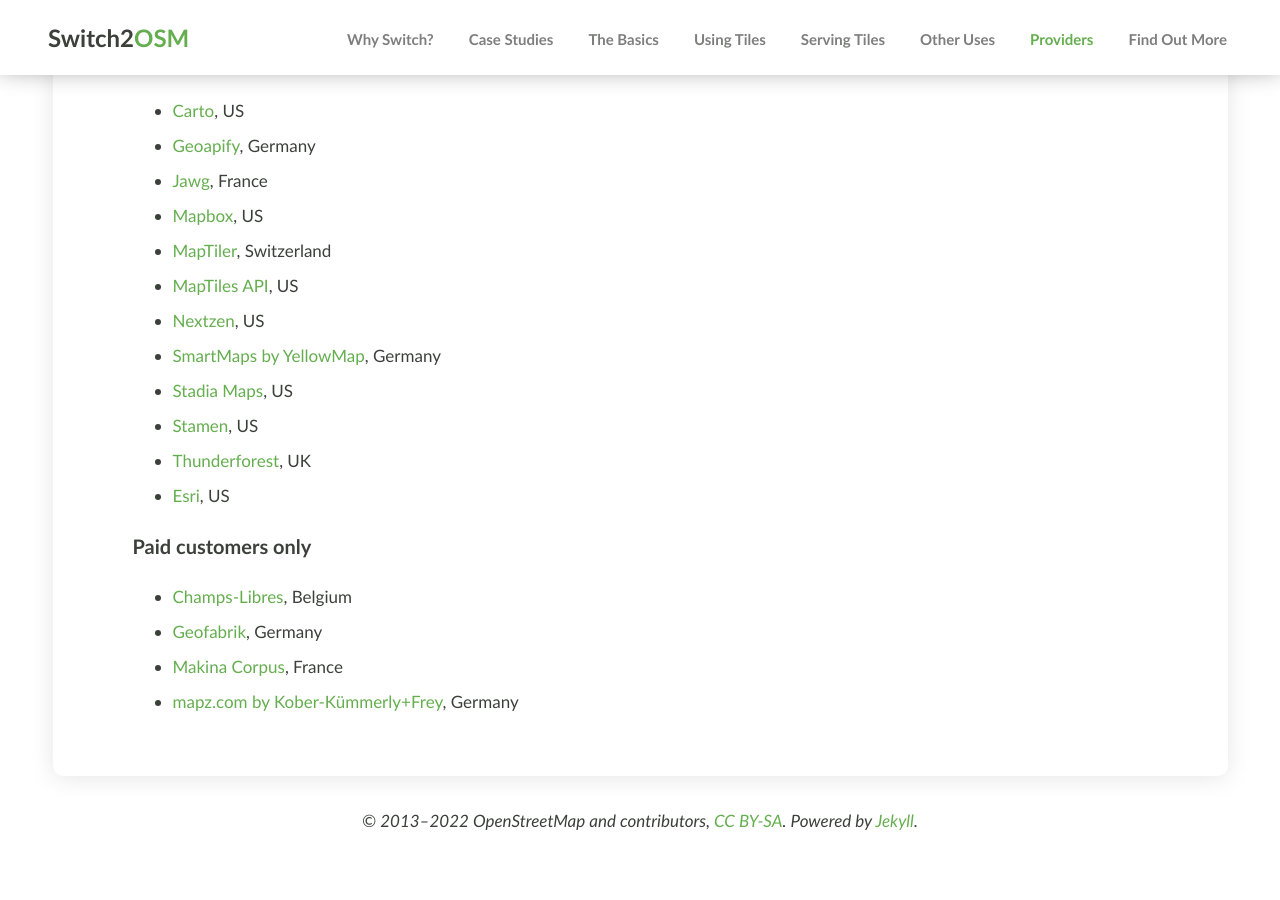
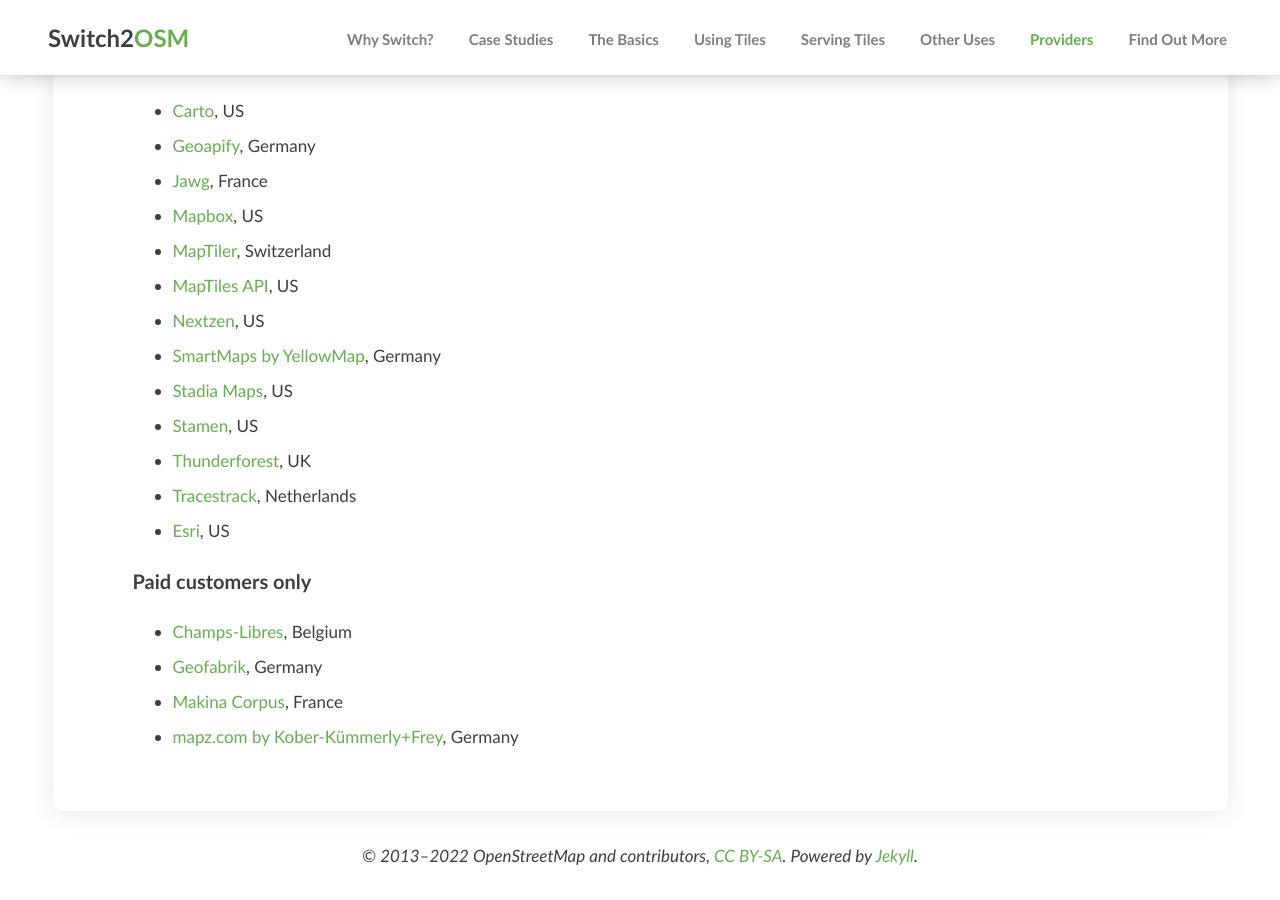
Before and after one commit to switch2osm/switch2osm, a Jekyll site: the page built from providers.md, in a window 1280 px wide and 900 px high, scrolled down 1144 px. Built offline with Jekyll 4.4.1, drawn with Linux system fonts in a browser that asks for light colours; comment, search, counter and statistics services are not loaded; before the commit the page ends 2009 px from its top, so only the background shows below that.

Commit message:
Update providers.md
Add Tracestrack tile hosting

```diff
--- a/providers.md
+++ b/providers.md
@@ -44,6 +44,7 @@
 * [Stadia Maps](https://stadiamaps.com), US
 * [Stamen](https://stamen.com/), US
 * [Thunderforest](https://www.thunderforest.com), UK
+* [Tracestrack](https://www.tracestrack.com), Netherlands
 * [Esri](https://www.esri.com), US
 
 ### Paid customers only
```
